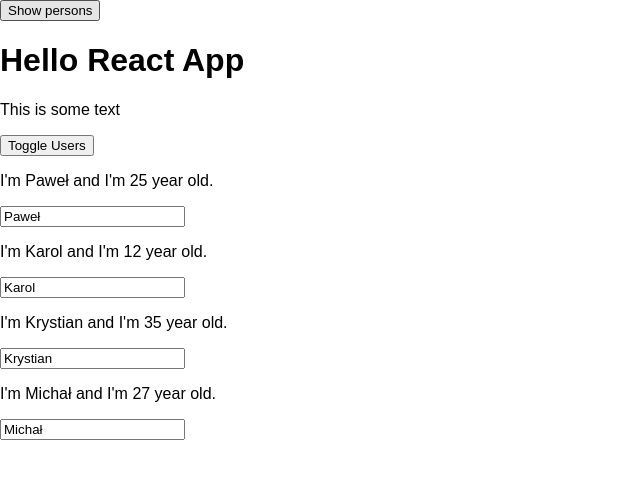
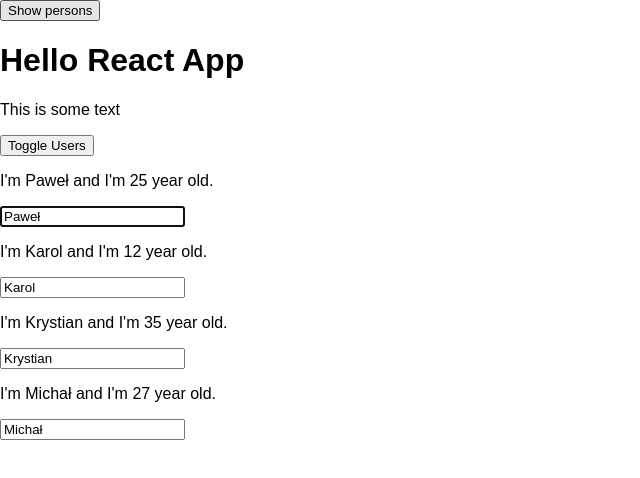
Before and after one commit to Kwarku/HelloReactApp, a React app: page / in a window 1280 px wide. Both pictures are taken after a click on the button "Show persons". Shown: the top 478 px of the page, without its empty margins (0-640 px from the left). Built offline with nearby package versions, Linux system fonts and the light colour scheme.

Commit message:
add ref property in Person componen
ref property is default React props, like key. This props can change input stan. e.g focus on, or something other action

```diff
--- a/src/components/Persons/Person/Person.js
+++ b/src/components/Persons/Person/Person.js
@@ -16,6 +16,9 @@
       }
       componentDidMount(){
         console.log('[Person.js] msg from componentDidMount()');
+        if(this.props.possition === 0){
+            this.inputElement.focus();
+        }
       }
 
     render() {
@@ -23,13 +26,17 @@
         return (
             <Aux >
                 <p onClick={this.props.click}>I'm {this.props.name} and I'm {this.props.age} year old.</p>
-                <input type="text" onChange={this.props.change} value={this.props.name} />
+                <input
+                ref={(inp) => {this.inputElement = inp}}
+                type="text"
+                onChange={this.props.change}
+                value={this.props.name} />
             </Aux>
 
         );
     };
 }
-Person.propTypes = {
+Person.ropTypes = {
     click: PropTypes.func,
     name: PropTypes.string,
     age: PropTypes.number,
--- a/src/components/Persons/Persons.js
+++ b/src/components/Persons/Persons.js
@@ -40,7 +40,8 @@
           name={person.name}
           age={person.age}
           key={person.id}
-          change={(event) => this.props.changed(event, person.id)} />
+          change={(event) => this.props.changed(event, person.id)}
+          possition={index}/>
       })
     );
   }
```
